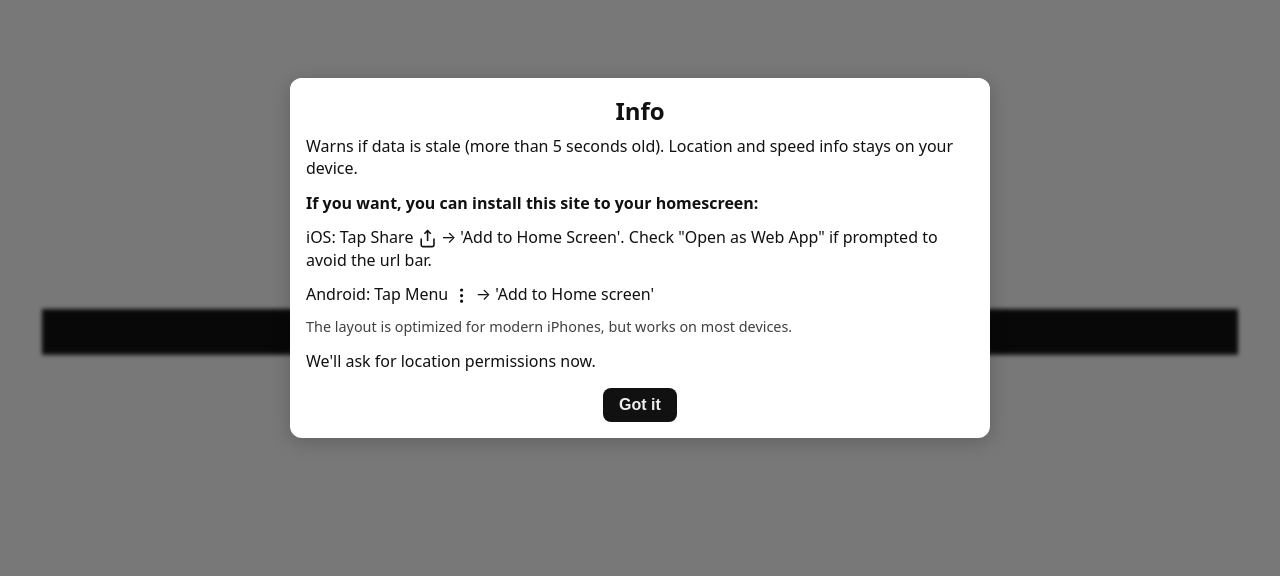
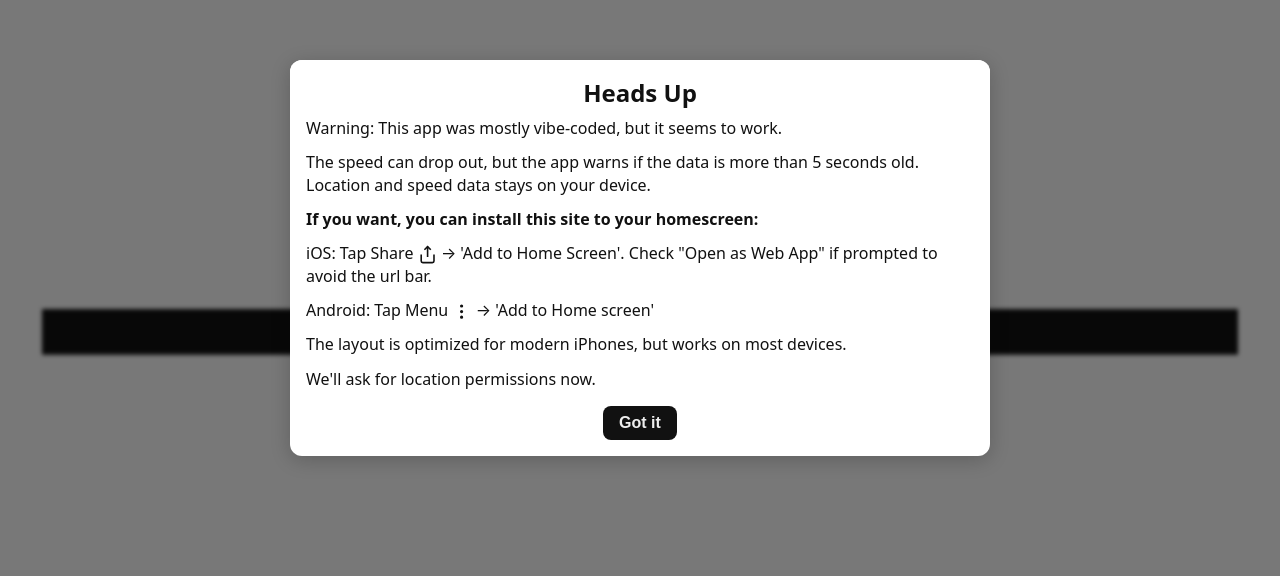
Before and after one commit to samuel-skean/speedometer, a website built with Vite: page index.html in a window 1280 px wide. Shown: the part 142-718 px from the top of the page. Built offline with nearby package versions, Linux system fonts and the light colour scheme.

Commit message:
Further de-tersified.

```diff
--- a/index.html
+++ b/index.html
@@ -584,9 +584,10 @@ button.landscape-unit {
     </div>
 
     <div id="info-popover" popover class="info-popover">
-      <h2>Info</h2>
+      <h2>Heads Up</h2>
       <div class="info-content">
-        <p>Warns if data is stale (more than 5 seconds old). Location and speed info stays on your device.</p>
+        <p> Warning: This app was mostly vibe-coded, but it seems to work.</p>
+        <p>The speed can drop out, but the app warns if the data is more than 5 seconds old. Location and speed data stays on your device.</p>
 
         <div id="install-instructions" hidden>
             <p><strong>If you want, you can install this site to your homescreen:</strong></p>
@@ -610,7 +611,7 @@ button.landscape-unit {
             </p>
         </div>
 
-        <p style="opacity: 0.8; font-size: 0.9em;">
+        <p>
           The layout is optimized for modern iPhones, but works on most devices.
         </p>
         <p id="vibe-location-msg" hidden>
```
